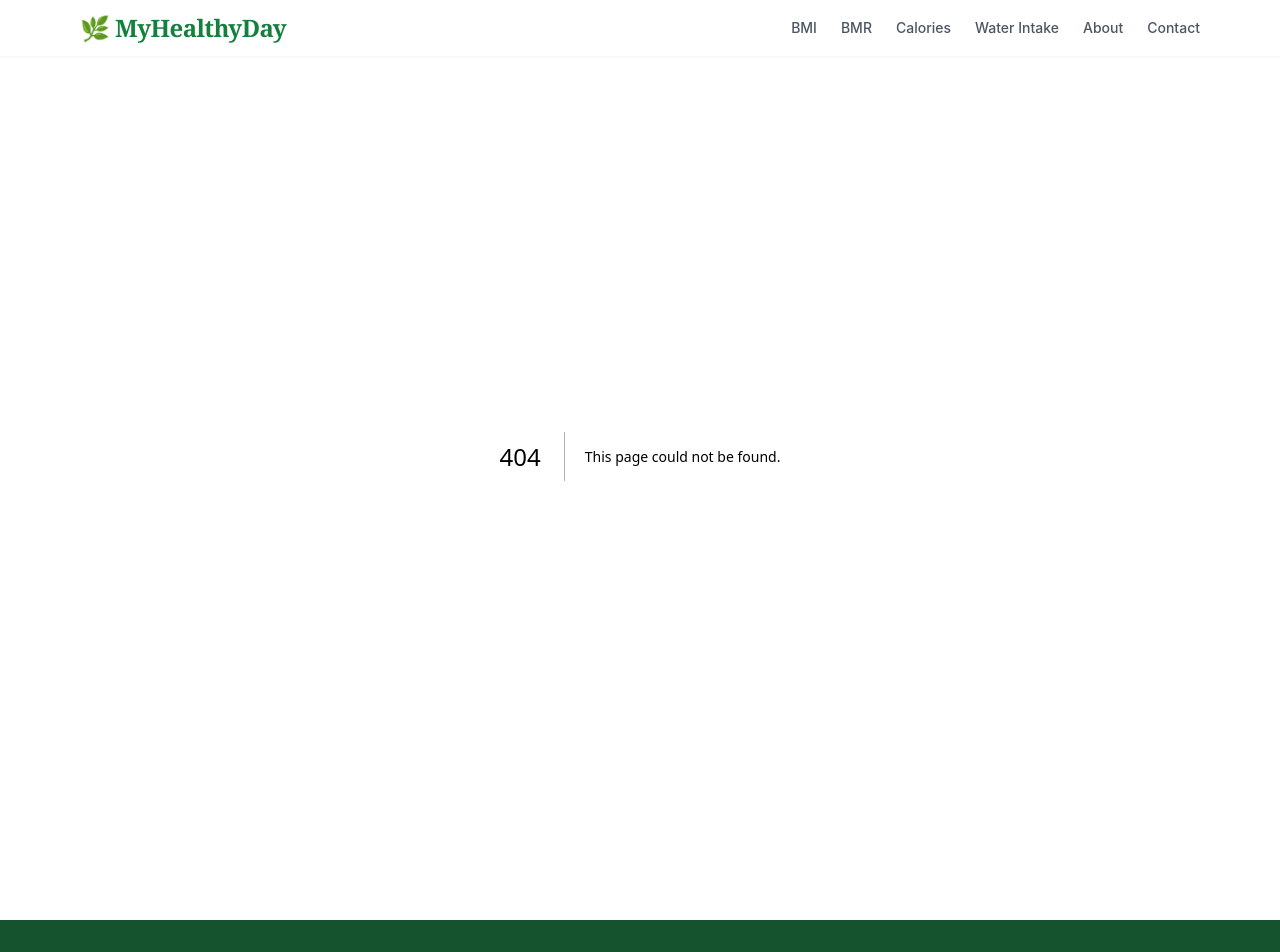
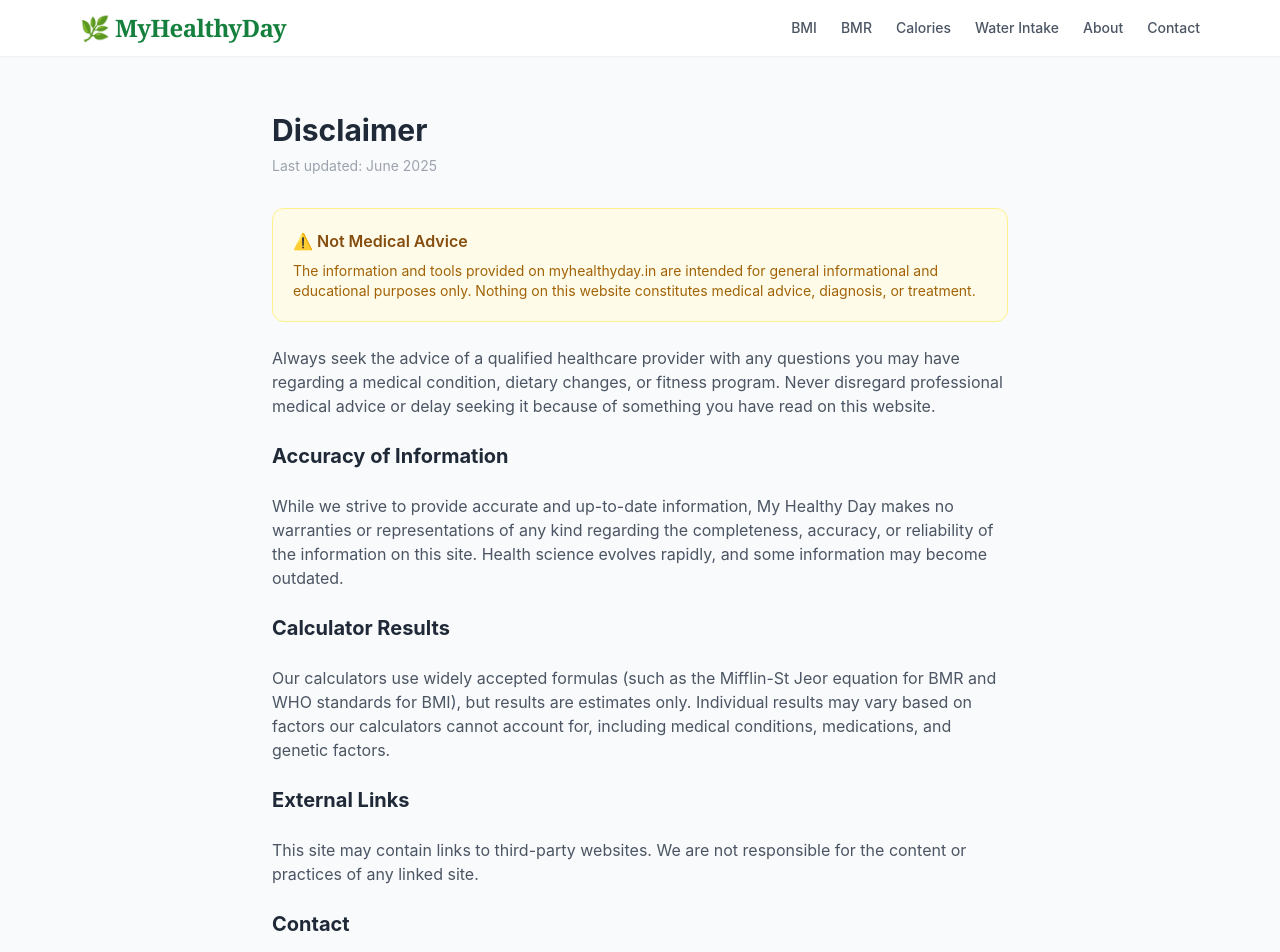
Before and after one commit to Bengalistore/Myhealthyday, a Next.js app: page /disclaimer in a window 1280 px wide. Before the commit this address had no page. Shown: the top 952 px of the page. Built offline with nearby package versions, Linux system fonts and the light colour scheme.

Commit message:
Create page.tsx

```diff
--- /dev/null
+++ b/app/disclaimer/page.tsx
@@ -0,0 +1,36 @@
+import type { Metadata } from "next";
+
+export const metadata: Metadata = {
+  title: "Disclaimer | My Healthy Day",
+  description: "Read the disclaimer for myhealthyday.in. Our tools are for informational purposes only and do not constitute medical advice.",
+};
+
+export default function DisclaimerPage() {
+  return (
+    <div className="max-w-3xl mx-auto px-4 py-14">
+      <h1 className="text-3xl font-bold text-gray-800 mb-2">Disclaimer</h1>
+      <p className="text-sm text-gray-400 mb-8">Last updated: June 2025</p>
+
+      <div className="space-y-6 text-gray-600">
+        <div className="bg-yellow-50 border border-yellow-200 rounded-xl p-5">
+          <p className="font-semibold text-yellow-800">⚠️ Not Medical Advice</p>
+          <p className="text-sm mt-2 text-yellow-700">The information and tools provided on myhealthyday.in are intended for general informational and educational purposes only. Nothing on this website constitutes medical advice, diagnosis, or treatment.</p>
+        </div>
+
+        <p>Always seek the advice of a qualified healthcare provider with any questions you may have regarding a medical condition, dietary changes, or fitness program. Never disregard professional medical advice or delay seeking it because of something you have read on this website.</p>
+
+        <h2 className="text-xl font-bold text-gray-800 mt-4">Accuracy of Information</h2>
+        <p>While we strive to provide accurate and up-to-date information, My Healthy Day makes no warranties or representations of any kind regarding the completeness, accuracy, or reliability of the information on this site. Health science evolves rapidly, and some information may become outdated.</p>
+
+        <h2 className="text-xl font-bold text-gray-800 mt-4">Calculator Results</h2>
+        <p>Our calculators use widely accepted formulas (such as the Mifflin-St Jeor equation for BMR and WHO standards for BMI), but results are estimates only. Individual results may vary based on factors our calculators cannot account for, including medical conditions, medications, and genetic factors.</p>
+
+        <h2 className="text-xl font-bold text-gray-800 mt-4">External Links</h2>
+        <p>This site may contain links to third-party websites. We are not responsible for the content or practices of any linked site.</p>
+
+        <h2 className="text-xl font-bold text-gray-800 mt-4">Contact</h2>
+        <p>For questions about this disclaimer, contact us at <a href="mailto:hello@myhealthyday.in" className="text-green-600">hello@myhealthyday.in</a>.</p>
+      </div>
+    </div>
+  );
+}
```
